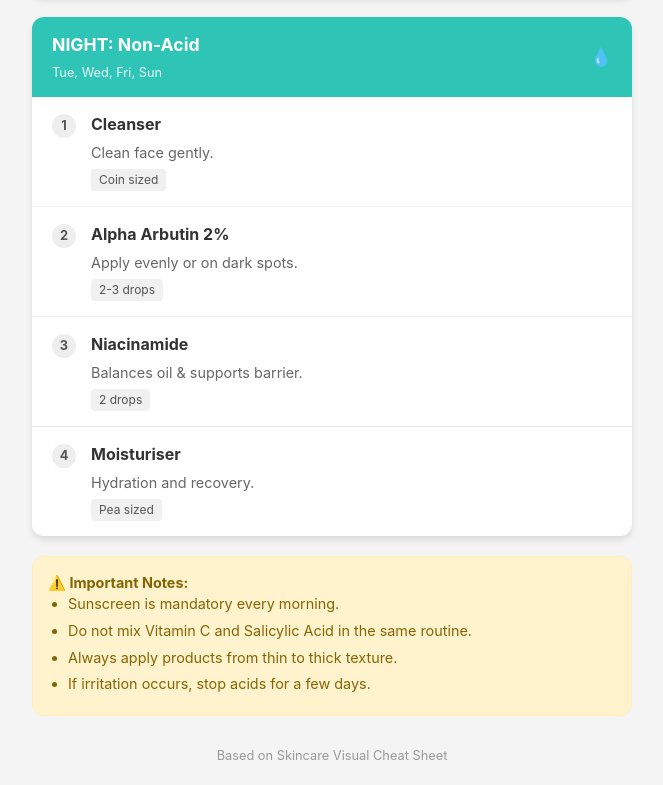
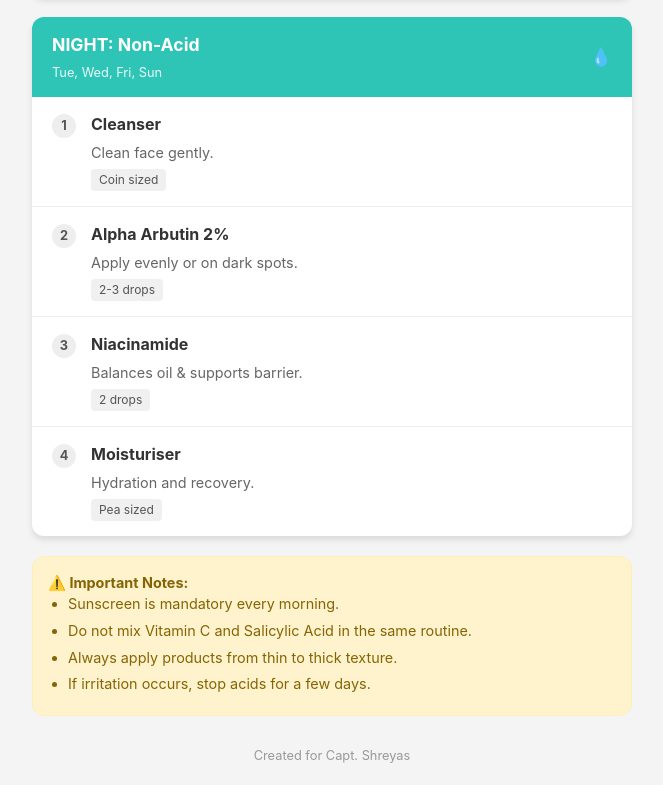
Before and after one commit to SriramGupta19/scare, a plain HTML site: page index.html in a window 1280 px wide. Shown: the part 1345-2130 px from the top of the page, without its empty margins (308-971 px from the left). Drawn offline with Linux system fonts and the light colour scheme.

Commit message:
Update footer text for Capt. Shreyas

```diff
--- a/index.html
+++ b/index.html
@@ -315,7 +315,7 @@
     </div>
 
     <div class="footer">
-        Based on Skincare Visual Cheat Sheet
+        Created for Capt. Shreyas
     </div>
 </div>
 
```
